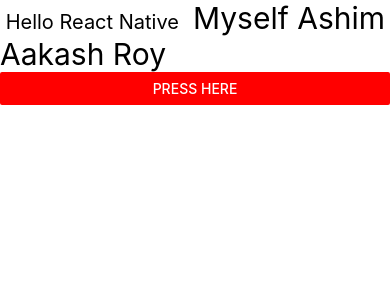
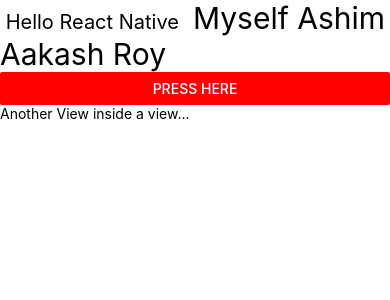
Before and after one commit to ashimaakash03/react-native-series, a React Native app: screen / in a window 390 px wide. Shown: the top 300 px of the page. Built offline with nearby package versions, Linux system fonts and the light colour scheme.

Commit message:
added View inside a View

```diff
--- a/App.tsx
+++ b/App.tsx
@@ -7,6 +7,7 @@ const App = (): React.JSX.Element => {
       <View>
         <Text style={{fontSize: 20}}> Hello React Native <Text style={{fontSize: 30}}> Myself Ashim Aakash Roy </Text></Text>
         <Button title='Press Here' color="red"/>
+        <View><Text>Another View inside a view...</Text></View>
       </View>
 
   );
```
